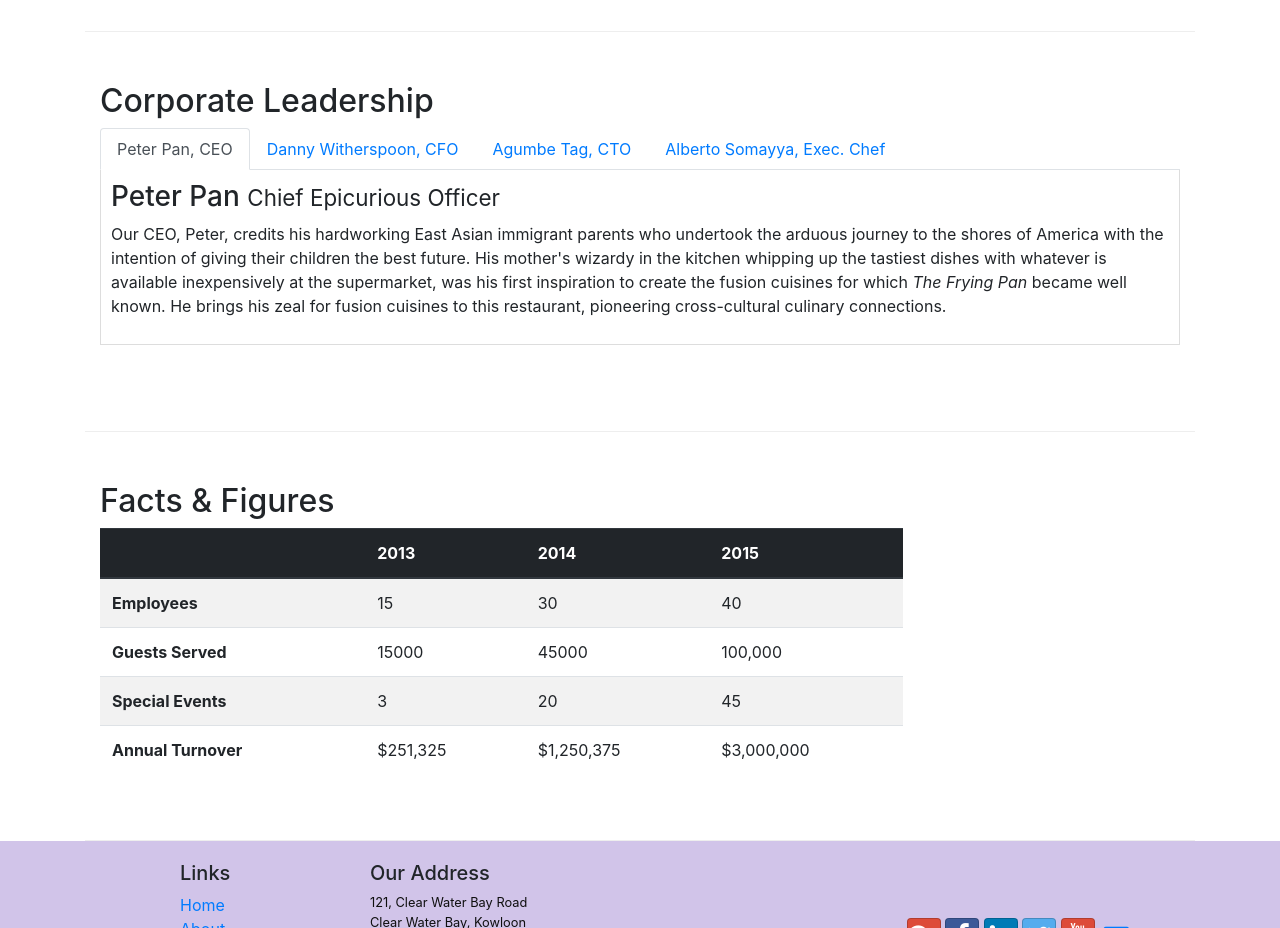
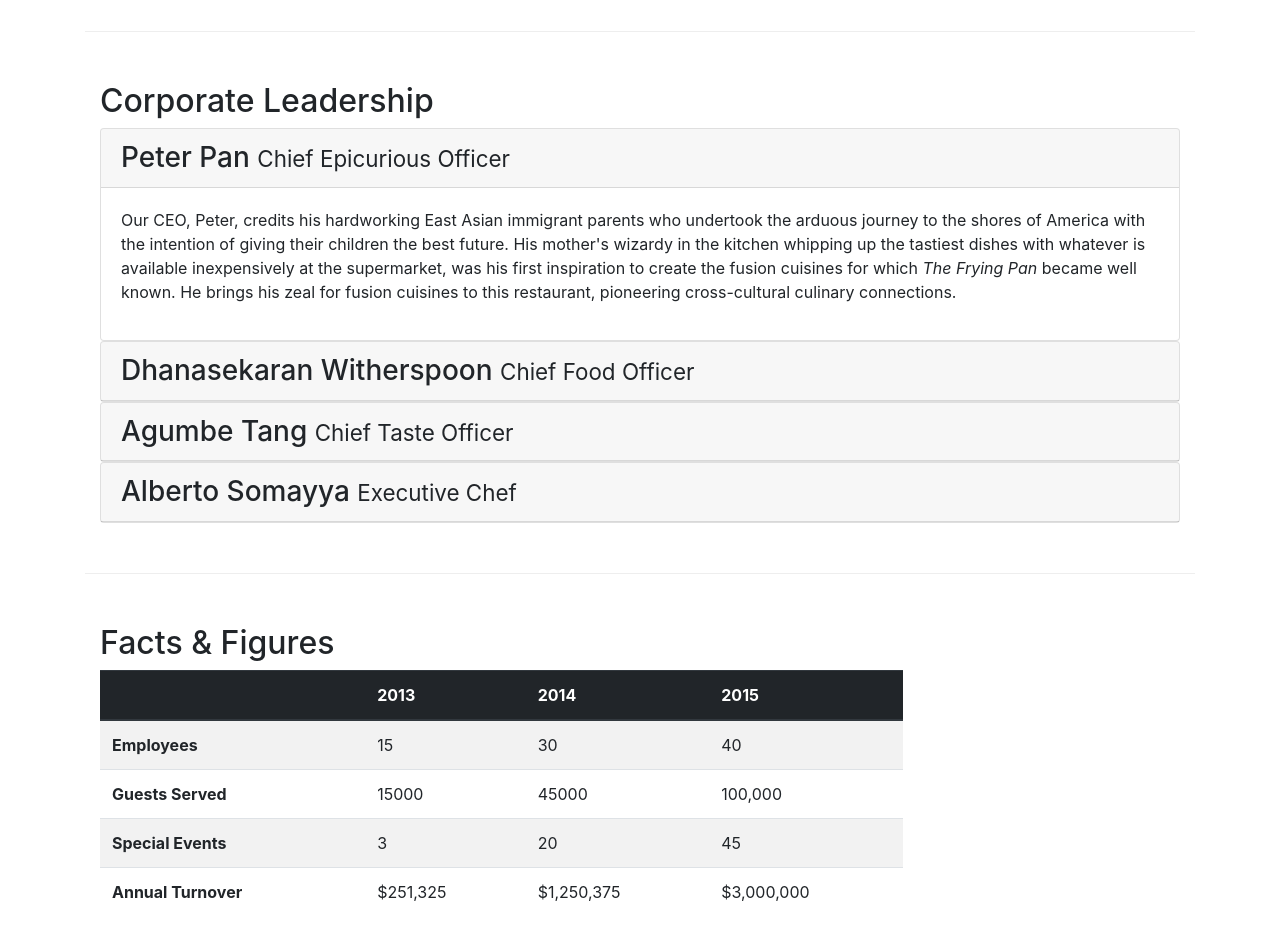
Before and after one commit to AMSKarmajeet/BootstrapGridExercise, a website: page aboutus.html in a window 1280 px wide. Shown: the part 940-1868 px from the top of the page. Drawn offline with nearby package versions, Linux system fonts and the light colour scheme.

Commit message:
accordion

```diff
--- a/aboutus.html
+++ b/aboutus.html
@@ -19,7 +19,7 @@
 <body>
     <nav class="navbar navbar-dark navbar-expand-sm fixed-top">
         <div class="container">
-            <button class="navbar-toggler" type="button" data-toggel="collapse" data-target="#Navbar">
+            <button class="navbar-toggler" type="button" data-toggle="collapse" data-target="#Navbar">
                 <span class="navbar-toggler-icon"></span>
             </button>
             <a class="navbar-brand mr-auto" href="./index.html"><img src="img/logo.png" height="30" width="41"></a>
@@ -100,42 +100,74 @@
             <div class="col-12 col-sm">
                 <h2>Corporate Leadership</h2>
 
-                <ul class="nav nav-tabs">
-                    <li class="nav-item">
-                        <a class="nav-link active" href="#peter" role="tab" data-toggle="tab">Peter Pan, CEO</a>
-                    </li>
-                    <li class="nav-item">
-                        <a class="nav-link" href="#danny" role="tab" data-toggle="tab">Danny Witherspoon, CFO</a>
-                    </li>
-                    <li class="nav-item">
-                        <a class="nav-link" href="#agumbe" role="tab" data-toggle="tab">Agumbe Tag, CTO</a>
-                    </li>
-                    <li class="nav-item">
-                        <a class="nav-link" href="#alberto" role="tab" data-toggle="tab">Alberto Somayya, Exec. Chef</a>
-                    </li>
-                </ul>
 
-                <div class="tab-content">
-                    <div role="tab-panel" class="tab-pane fade show active" id="peter">
-                        <h3>Peter Pan <small>Chief Epicurious Officer</small></h3>
-                        <p class="d-none d-sm-block">Our CEO, Peter, credits his hardworking East Asian immigrant parents who undertook the arduous journey to the shores of America with the intention of giving their children the best future. His mother's wizardy in the kitchen whipping up the tastiest dishes with whatever is available inexpensively at the supermarket, was his first inspiration to create the fusion cuisines for which <em>The Frying Pan</em> became well known. He brings his zeal for fusion cuisines to this restaurant, pioneering cross-cultural culinary connections.</p>
+                <div id="accordion">
+                    <div class="card">
+                        <div class="card-header" role="tab" id="peterhead">
+                            <h3 class="mb-0">
+                                <a data-toggle="collapse" data-target="#peter">
+                                    Peter Pan <small>Chief Epicurious Officer</small>
+                                </a>
+                            </h3>
+                        </div>
+
+                        <div role="tab-panel" class="collapse show" id="peter" data-parent="#accordion">
+                            <div class="card-body">
+                                <p class="d-none d-sm-block">Our CEO, Peter, credits his hardworking East Asian immigrant parents who undertook the arduous journey to the shores of America with the intention of giving their children the best future. His mother's wizardy in the kitchen whipping up the tastiest dishes with whatever is available inexpensively at the supermarket, was his first inspiration to create the fusion cuisines for which <em>The Frying Pan</em> became well known. He brings his zeal for fusion cuisines to this restaurant, pioneering cross-cultural culinary connections.</p>
+                            </div>
+                        </div>
                     </div>
-                    <div role="tab-panel" class="tab-pane fade show" id="danny">
-                        <h3>Dhanasekaran Witherspoon <small>Chief Food Officer</small></h3>
-                        <p class="d-none d-sm-block">Our CFO, Danny, as he is affectionately referred to by his colleagues, comes from a long established family tradition in farming and produce. His experiences growing up on a farm in the Australian outback gave him great appreciation for varieties of food sources. As he puts it in his own words, <em>Everything that runs, wins, and everything that stays, pays!</em></p>
+
+                    <div class="card">
+                        <div class="card-header" role="tab" id="dannyhead">
+                            <h3 class="mb-0">
+                                <a data-toggle="collapse" data-target="#danny">
+                                    Dhanasekaran Witherspoon <small>Chief Food Officer</small>
+                                </a>
+                            </h3>
+                        </div>
+
+                        <div role="tab-panel" class="collapse" id="danny" data-parent="#accordion">
+                            <div class="card-body">
+                                <p class="d-none d-sm-block">Our CFO, Danny, as he is affectionately referred to by his colleagues, comes from a long established family tradition in farming and produce. His experiences growing up on a farm in the Australian outback gave him great appreciation for varieties of food sources. As he puts it in his own words, <em>Everything that runs, wins, and everything that stays, pays!</em></p>
+                            </div>
+                        </div>
                     </div>
-                    <div role="tab-panel" class="tab-pane fade show" id="agumbe">
-                        <h3>Agumbe Tang <small>Chief Taste Officer</small></h3>
-                        <p class="d-none d-sm-block">Blessed with the most discerning gustatory sense, Agumbe, our CTO, personally ensures that every dish that we serve meets his exacting tastes. Our chefs dread the tongue lashing that ensues if their dish does not meet his exacting standards. He lives by his motto, <em>You click only if you survive my lick.</em></p>
+
+                    <div class="card">
+                        <div class="card-header" role="tab" id="agumbehead">
+                            <h3 class="mb-0">
+                                <a data-toggle="collapse" data-target="#agumbe">
+                                    Agumbe Tang <small>Chief Taste Officer</small>
+                                </a>
+                            </h3>
+                        </div>
+
+                        <div role="tab-panel" class="collapse" id="agumbe" data-parent="#accordion">
+                            <div class="card-body">
+                                <p class="d-none d-sm-block">Blessed with the most discerning gustatory sense, Agumbe, our CTO, personally ensures that every dish that we serve meets his exacting tastes. Our chefs dread the tongue lashing that ensues if their dish does not meet his exacting standards. He lives by his motto, <em>You click only if you survive my lick.</em></p>
+                            </div>
+                        </div>
                     </div>
-                    <div role="tab-panel" class="tab-pane fade show" id="alberto">
-                        <h3>Alberto Somayya <small>Executive Chef</small></h3>
-                        <p class="d-none d-sm-block">Award winning three-star Michelin chef with wide International experience having worked closely with whos-who in the culinary world, he specializes in creating mouthwatering Indo-Italian fusion experiences. He says, <em>Put together the cuisines from the two craziest cultures, and you get a winning hit! Amma Mia!</em></p>
+
+                    <div class="card">
+                        <div class="card-header" role="tab" id="albertohead">
+                            <h3 class="mb-0">
+                                <a data-toggle="collapse" data-target="#alberto">
+                                    Alberto Somayya <small>Executive Chef</small>
+                                </a>
+                            </h3>
+                        </div>
+
+                        <div role="tab-panel" class="collapse" id="alberto" data-parent="#accordion">
+                            <div class="card-body">
+                                <p class="d-none d-sm-block">Award winning three-star Michelin chef with wide International experience having worked closely with whos-who in the culinary world, he specializes in creating mouthwatering Indo-Italian fusion experiences. He says, <em>Put together the cuisines from the two craziest cultures, and you get a winning hit! Amma Mia!</em></p>
+                            </div>
+                        </div>
                     </div>
                 </div>
-
             </div>
-       </div>
+        </div>
 
        <div class="row row-content">
            <div class="col-12 col-sm-9">
```
Also changed, not shown: index.html (+1 -1 lines).
